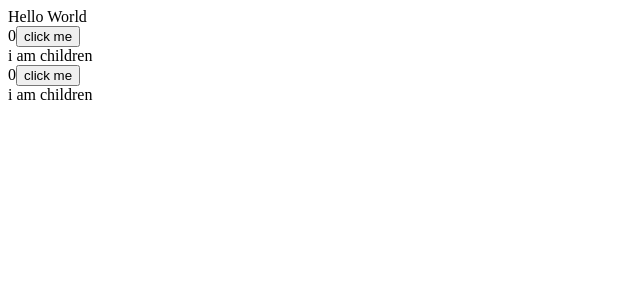
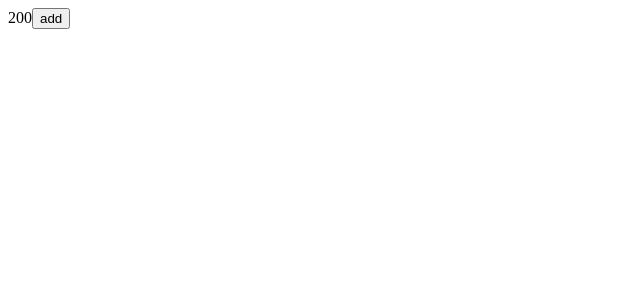
Before and after one commit to Rachelmu/deepin-react, a Vue app: page / in a window 1280 px wide. Shown: the top 300 px of the page, without its empty margins (0-640 px from the left). Built offline with nearby package versions, Linux system fonts and the light colour scheme.

Commit message:
test-redux

```diff
--- a/package.json
+++ b/package.json
@@ -59,6 +59,7 @@
     "prop-types": "^15.7.2",
     "react-dom": "^16.9.0",
     "react-router-dom": "^5.1.2",
+    "redux": "^4.0.5",
     "vue": "^2.6.10",
     "vue-router": "^3.1.2",
     "vuex": "^3.1.1"
--- a/src/index.js
+++ b/src/index.js
@@ -2,22 +2,35 @@
  * @Description:
  * @Author: zhangzhenyang
  * @Date: 2020-09-14 20:24:41
- * @LastEditTime: 2020-12-03 10:59:00
+ * @LastEditTime: 2020-12-14 19:12:09
  * @LastEditors: Please set LastEditors
  */
 import React, { Fragment } from "react";
 import ReactDOM from "react-dom";
+import store from "./redux";
 
 import Father from "./component/Father";
 
 const App = () => {
   return (
     <Fragment>
-      Hello World
-      <Father />
-      <Father />
+      {store.getState().cash}
+      <button
+        onClick={() => {
+          store.dispatch({
+            type: "INCREMENT",
+            value: 10,
+          });
+        }}
+      >
+        add
+      </button>
     </Fragment>
   );
 };
 
-ReactDOM.render(<App />, document.getElementById("app"));
+const render = () => ReactDOM.render(<App />, document.getElementById("app"));
+
+store.subscribe(render);
+
+render();
--- /dev/null
+++ b/src/redux/index.js
@@ -0,0 +1,36 @@
+/*
+ * @Author: your name
+ * @Date: 2020-12-14 18:46:30
+ * @LastEditTime: 2020-12-14 19:04:10
+ * @LastEditors: Please set LastEditors
+ * @Description: In User Settings Edit
+ * @FilePath: /deepin-react/src/redux/index.js
+ */
+import { createStore } from "redux";
+
+const reducer = (
+  defaultStore = {
+    cash: 200,
+  },
+  action
+) => {
+  const type = action.type;
+
+  switch (type) {
+    case "INCREMENT":
+      defaultStore.cash = defaultStore.cash + action.value;
+      return defaultStore;
+    case "decrement":
+      defaultStore.cash = defaultStore.cash - action.value;
+      return defaultStore;
+    default:
+      return defaultStore;
+  }
+};
+
+const store = createStore(
+  reducer,
+  window.__REDUX_DEVTOOLS_EXTENSION__ && window.__REDUX_DEVTOOLS_EXTENSION__()
+);
+
+export default store;
```
Also changed, not shown: .pnp.js, 1 other file (tests, documents, lock files or other folders).
